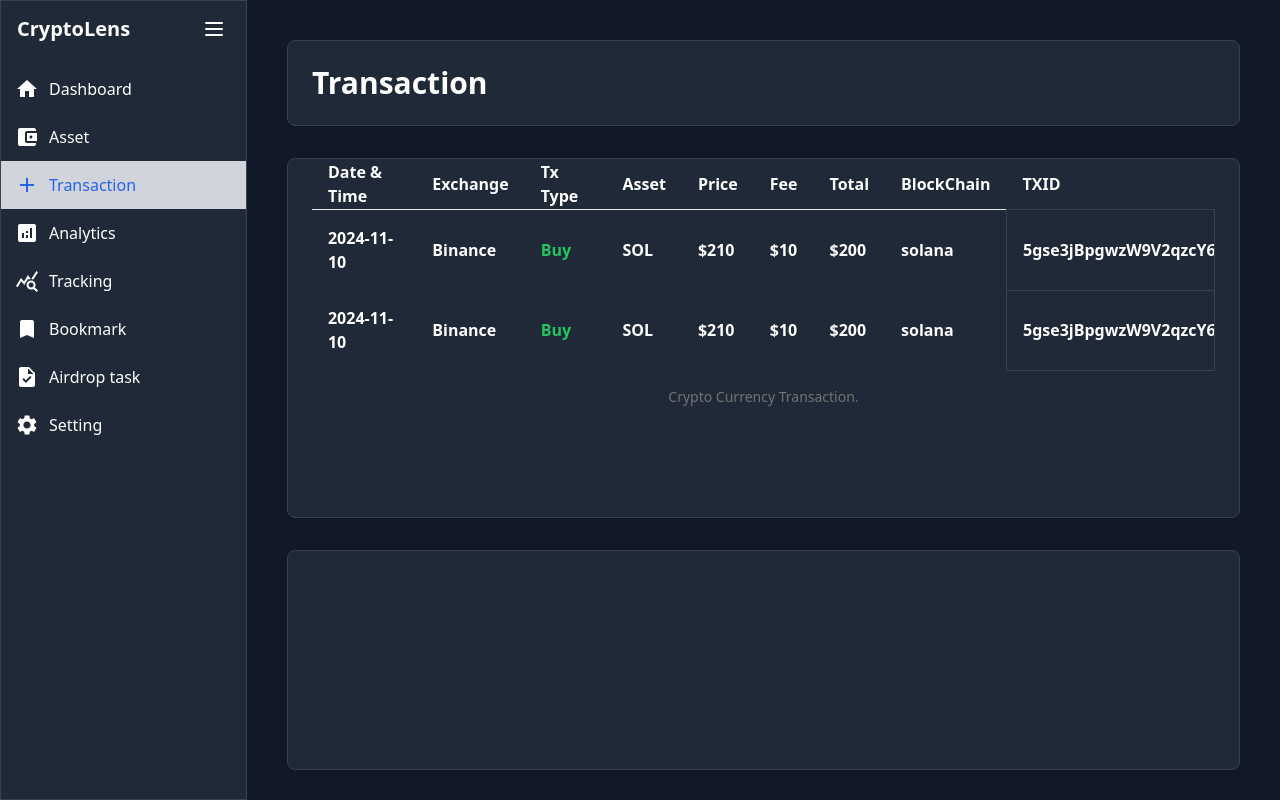
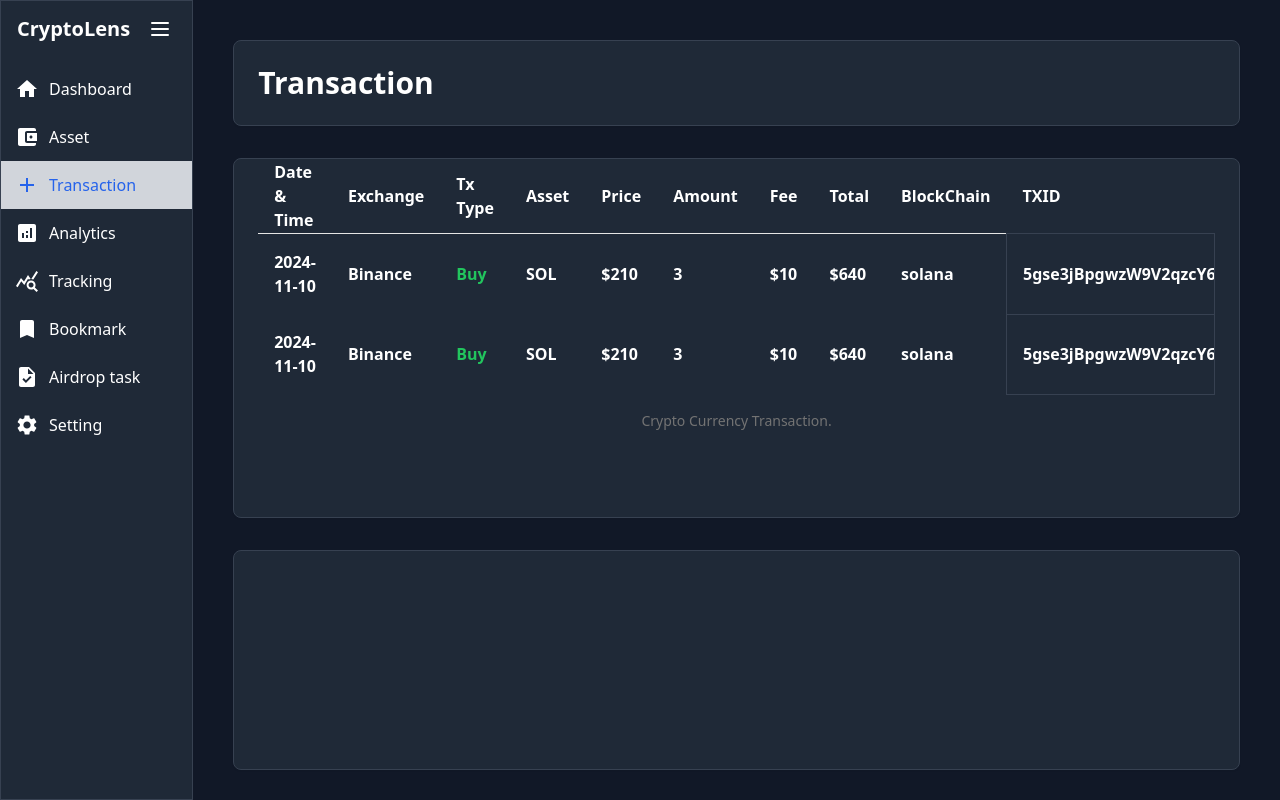
Before and after one commit to uki-t66/CryptoLens, a React (Vite) app in the folder frontend/: page /transaction in a window 1280 px wide. Built offline with nearby package versions, Linux system fonts and the light colour scheme.

Commit message:
add Amount column to Table TxHistory

```diff
--- a/frontend/src/components/features/transaction/TxHistory.tsx
+++ b/frontend/src/components/features/transaction/TxHistory.tsx
@@ -24,6 +24,7 @@ export const TxHistory = () => {
                     <TableHead>Tx Type</TableHead> {/* Buy or Sell or Staking or Reward(Sell枠) or Transfer */}
                     <TableHead>Asset</TableHead>
                     <TableHead>Price</TableHead> {/* usd or jpy 表記 */}
+                    <TableHead>Amount</TableHead>
                     <TableHead>Fee</TableHead> {/* 取引手数料、送金手数料、gasFee */}
                     <TableHead>Total</TableHead>
                     <TableHead>BlockChain</TableHead>
@@ -37,8 +38,9 @@ export const TxHistory = () => {
                     <TableCell className="text-green-500">Buy</TableCell>
                     <TableCell>SOL</TableCell>
                     <TableCell>$210</TableCell>
+                    <TableCell>3</TableCell>
                     <TableCell>$10</TableCell>
-                    <TableCell>$200</TableCell>
+                    <TableCell>$640</TableCell>
                     <TableCell>solana</TableCell>
                     <TableCell className="max-w-52 overflow-x-auto border border-gray-700">5gse3jBpgwzW9V2qzcY6WTWUbLEcmzVJYkb8vL8FRwKD1Wo8mbs8bheP1WhTvsdeHyam7XiTX6TVKJ1sy8CdVUcEiii</TableCell>
                     </TableRow>
@@ -50,8 +52,9 @@ export const TxHistory = () => {
                     <TableCell className="text-green-500">Buy</TableCell>
                     <TableCell>SOL</TableCell>
                     <TableCell>$210</TableCell>
+                    <TableCell>3</TableCell>
                     <TableCell>$10</TableCell>
-                    <TableCell>$200</TableCell>
+                    <TableCell>$640</TableCell>
                     <TableCell>solana</TableCell>
                     <TableCell className="max-w-52 overflow-x-auto border border-gray-700">5gse3jBpgwzW9V2qzcY6WTWUbLEcmzVJYkb8vL8FRwKD1Wo8mbs8bheP1WhTvsdeHyam7XiTX6TVKJ1sy8CdVUcEiii</TableCell>
                     </TableRow>
```
